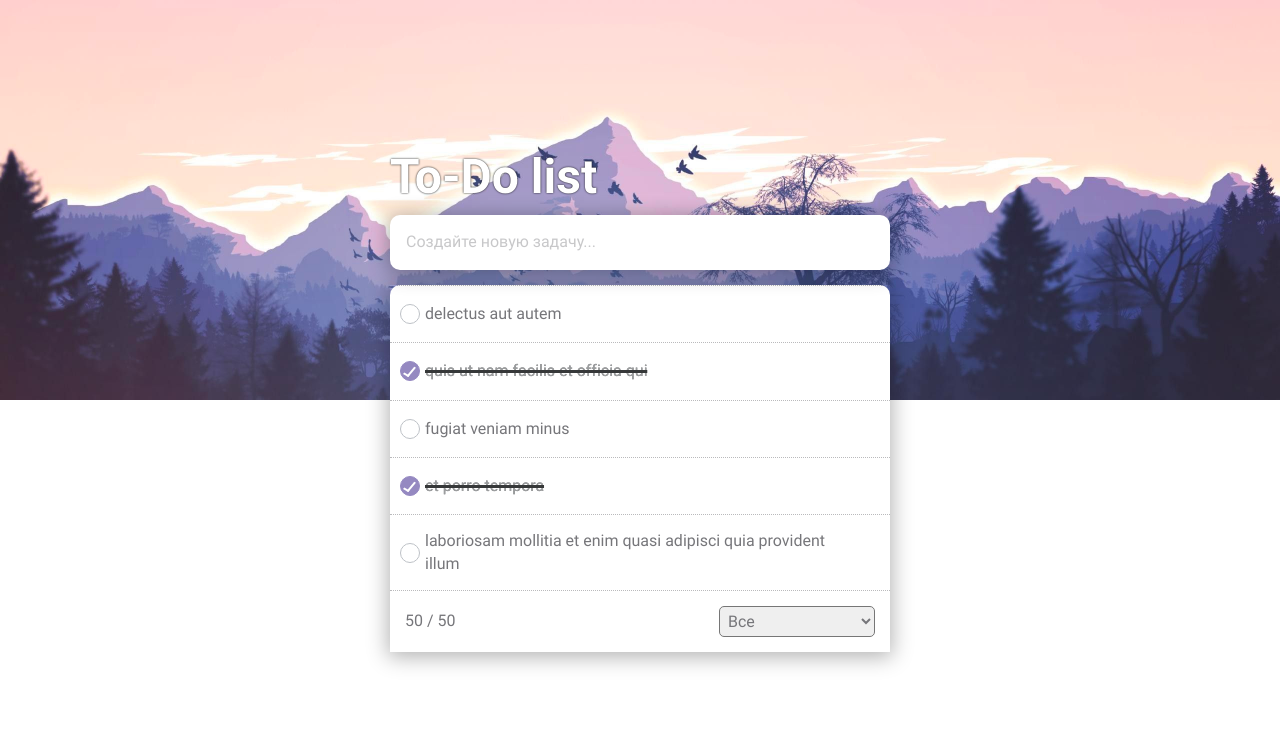
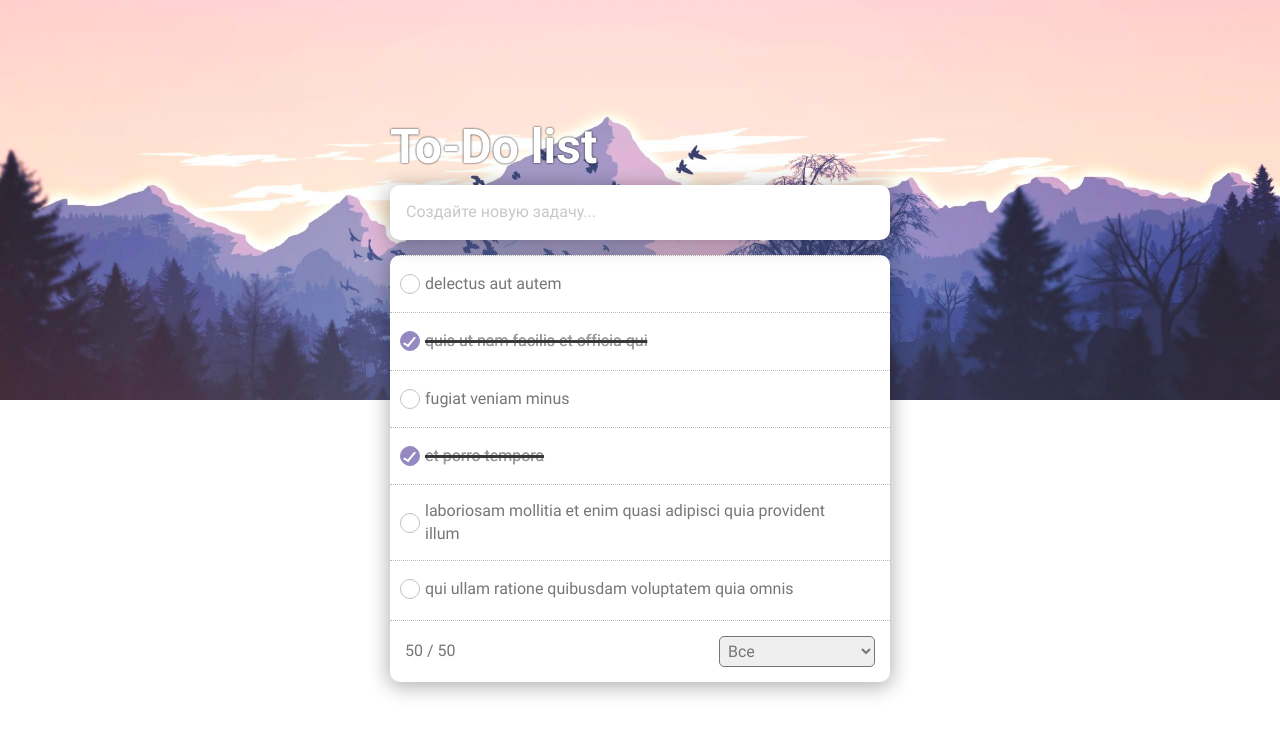
Before and after one commit to Skro11-ru/todo-mobx, a React (Create React App) app: page / in a window 1280 px wide. Shown: the top 734 px of the page. Built offline with nearby package versions, Linux system fonts and the light colour scheme; data requests are answered from the project's data file.

Commit message:
fix(main): fix bugs adaptive

```diff
--- a/src/App.scss
+++ b/src/App.scss
@@ -9,3 +9,15 @@
   position: absolute;
   z-index: -1;
 }
+
+:root {
+  --vh: 0;
+}
+
+html {
+  height: calc(var(--vh, 1vh) * 100);
+}
+
+body {
+  height: calc(var(--vh, 1vh) * 100);
+}
--- a/src/App.tsx
+++ b/src/App.tsx
@@ -1,10 +1,18 @@
-import React from 'react';
+import React, { useEffect, useState } from 'react';
 import { observer } from 'mobx-react-lite';
 import TodoView from './modules/Todo/views/TodoView/TodoView';
 import './App.scss';
 import store from './modules/Notifications/store';
 import NotificationsView from './modules/Notifications/views/NotificationsView/NotificationsView';
 const App = observer(() => {
+  const [vh, setVh] = useState(window.innerHeight * 0.01);
+  useEffect(() => {
+    document.documentElement.style.setProperty('--vh', `${vh}px`);
+    window.addEventListener('resize', () => {
+      setVh(window.innerHeight * 0.01);
+      document.documentElement.style.setProperty('--vh', `${vh}px`);
+    });
+  }, [vh]);
   return (
     <>
       <div className="background"></div>
--- a/src/assets/styles/_global.scss
+++ b/src/assets/styles/_global.scss
@@ -1,10 +1,11 @@
 @import 'src/assets/styles/mixins';
 @import 'src/assets/styles/variables';
+
 #root {
   width: 100%;
-  height: 100vh;
-  overflow-y: auto;
+  overflow-y: hidden;
   display: flex;
+  height: 100%;
   @include font-text('desktop');
   @media (max-width: $md) {
     @include font-text('mobile');
--- a/src/assets/styles/_nullstyle.scss
+++ b/src/assets/styles/_nullstyle.scss
@@ -35,7 +35,6 @@ html {
 
 /* Set the default basic settings for body */
 body {
-  min-height: 100vh;
   text-rendering: optimizeSpeed;
 }
 
--- a/src/modules/Todo/components/TodoFooter/TodoFooter.scss
+++ b/src/modules/Todo/components/TodoFooter/TodoFooter.scss
@@ -5,6 +5,7 @@
   align-items: center;
   justify-content: space-between;
   width: 100%;
+  max-height: 62px;
   padding: 15px;
   margin: 5px 0;
   color: #76767a;
--- a/src/modules/Todo/components/TodoForm/TodoForm.scss
+++ b/src/modules/Todo/components/TodoForm/TodoForm.scss
@@ -6,6 +6,9 @@
     text-shadow: 0 0 2px #000;
     @media (max-width: $md) {
       @include font-title('mobile');
+    }
+    @media screen and (max-height: 400px) {
+      font: normal 700 38px/1.4 'Roboto', sans-serif;
     }
   }
   &__input-container {
@@ -28,7 +31,9 @@
     border: 1px solid transparent;
     @include transition;
     @include shadow;
-
+    @media screen and (max-height: 400px) {
+      padding: 10px 50px 10px 10px;
+    }
     &::placeholder {
       color: $color-primary;
       opacity: 0.4;
--- a/src/modules/Todo/components/TodoItem/TodoItem.scss
+++ b/src/modules/Todo/components/TodoItem/TodoItem.scss
@@ -7,6 +7,9 @@
     justify-content: space-between;
     border-top: 1px dotted rgba($color-primary, 0.5);
     padding: 15px 10px;
+    @media screen and (max-height: 400px) {
+      padding: 5px 10px;
+    }
     span {
       word-break: break-word;
     }
--- a/src/modules/Todo/components/TodoList/TodoList.scss
+++ b/src/modules/Todo/components/TodoList/TodoList.scss
@@ -3,16 +3,19 @@
 
 .todo-list {
   height: 100%;
-  max-height: 300px;
-  min-height: 300px;
+  max-height: 45vh;
+  min-height: 30vh;
   overflow-y: auto;
   border-radius: 10px;
   background-color: $color-secondary;
+  @media (max-width: $xxs) {
+    max-height: 20vh;
+  }
+  @media screen and (max-height: 400px) {
+    max-height: 15vh;
+  }
   &__is-empty {
     width: fit-content;
     margin: 10px auto auto;
   }
-  @media (max-width: $xxs) {
-    max-height: 100%;
-  }
 }
--- a/src/modules/Todo/views/TodoView/TodoView.scss
+++ b/src/modules/Todo/views/TodoView/TodoView.scss
@@ -8,16 +8,10 @@
     display: flex;
     flex-direction: column;
     height: 100%;
-    justify-content: space-between;
+    justify-content: flex-end;
   }
   &__container {
     @include shadow();
-    @media (max-width: $xxs) {
-      display: flex;
-      flex-direction: column;
-      height: 100%;
-      justify-content: space-between;
-      overflow-y: auto;
-    }
+    border-radius: 10px;
   }
 }
```
